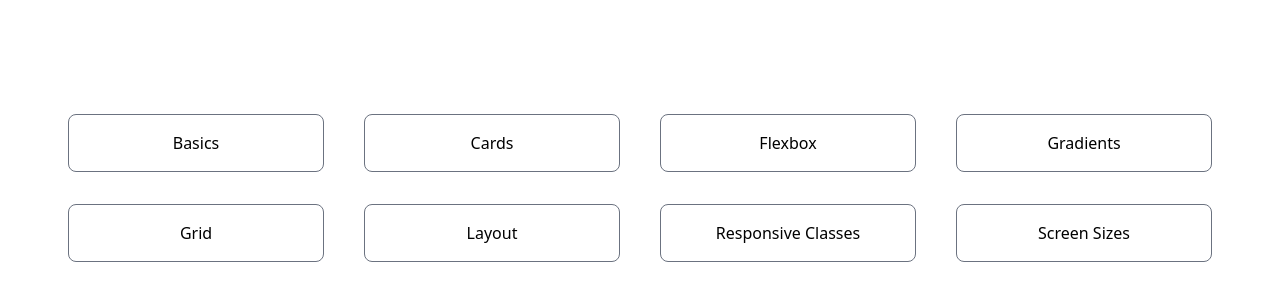
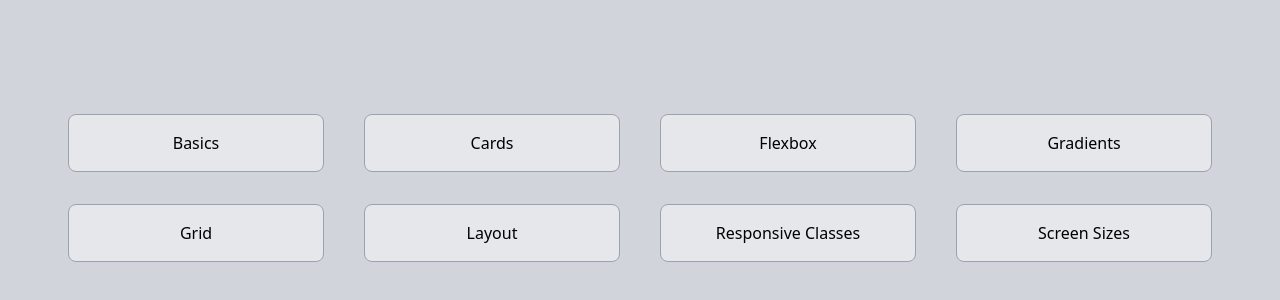
Before and after one commit to dxps/tailwind_playground, a plain HTML site: page basics/index.html in a window 1280 px wide. Shown: the part 212-512 px from the top of the page. Drawn offline with Linux system fonts and the light colour scheme.

Commit message:
index pages style enhancements

```diff
--- a/basics/index.html
+++ b/basics/index.html
@@ -11,36 +11,39 @@
 
 <body>
 
-    <div class="flex h-screen justify-center items-center">
+    <div class="flex h-screen justify-center items-center bg-gray-300">
+
         <div class="flex flex-wrap gap-8 m-16 md:flex-col-3 text-center">
             <a href="./basics.html"
-                class="w-64 px-16 py-4 hover:bg-gray-700 hover:text-orange-500 border border-gray-500 rounded-lg m-auto">
+                class="w-64 px-16 py-4 bg-gray-200 hover:bg-gray-700 hover:text-orange-500 border border-gray-400 rounded-lg m-auto">
                 Basics
             </a>
-            <a href="./cards.html" class="w-64 px-16 py-4 hover:bg-gray-700 hover:text-orange-500 border border-gray-500 rounded-lg m-auto">
+            <a href="./cards.html"
+                class="w-64 px-16 py-4 bg-gray-200 hover:bg-gray-700 hover:text-orange-500 border border-gray-400 rounded-lg m-auto">
                 Cards
             </a>
             <a href="./flexbox.html"
-                class="w-64 px-16 py-4 hover:bg-gray-700 hover:text-orange-500 border border-gray-500 rounded-lg m-auto">
+                class="w-64 px-16 py-4 bg-gray-200 hover:bg-gray-700 hover:text-orange-500 border border-gray-400 rounded-lg m-auto">
                 Flexbox
             </a>
             <a href="./gradients.html"
-                class="w-64 px-16 py-4 hover:bg-gray-700 hover:text-orange-500 border border-gray-500 rounded-lg m-auto">
+                class="w-64 px-16 py-4 bg-gray-200 hover:bg-gray-700 hover:text-orange-500 border border-gray-400 rounded-lg m-auto">
                 Gradients
             </a>
-            <a href="./grid.html" class="w-64 px-16 py-4 hover:bg-gray-700 hover:text-orange-500 border border-gray-500 rounded-lg m-auto">
+            <a href="./grid.html"
+                class="w-64 px-16 py-4 bg-gray-200 hover:bg-gray-700 hover:text-orange-500 border border-gray-400 rounded-lg m-auto">
                 Grid
             </a>
             <a href="./layout.html"
-                class="w-64 px-16 py-4 hover:bg-gray-700 hover:text-orange-500 border border-gray-500 rounded-lg m-auto">
+                class="w-64 px-16 py-4 bg-gray-200 hover:bg-gray-700 hover:text-orange-500 border border-gray-400 rounded-lg m-auto">
                 Layout
             </a>
             <a href="./responsive-classes.html"
-                class="w-64 px-8 py-4 hover:bg-gray-700 hover:text-orange-500 border border-gray-500 rounded-lg m-auto">
+                class="w-64 px-8 py-4 bg-gray-200 hover:bg-gray-700 hover:text-orange-500 border border-gray-400 rounded-lg m-auto">
                 Responsive Classes
             </a>
             <a href="./screen-sizes.html"
-                class="w-64 px-16 py-4 hover:bg-gray-700 hover:text-orange-500 border border-gray-500 rounded-lg m-auto">
+                class="w-64 px-16 py-4 bg-gray-200 hover:bg-gray-700 hover:text-orange-500 border border-gray-400 rounded-lg m-auto">
                 Screen Sizes
             </a>
 
```
Also changed, not shown: flex/index.html (+9 -4 lines).
